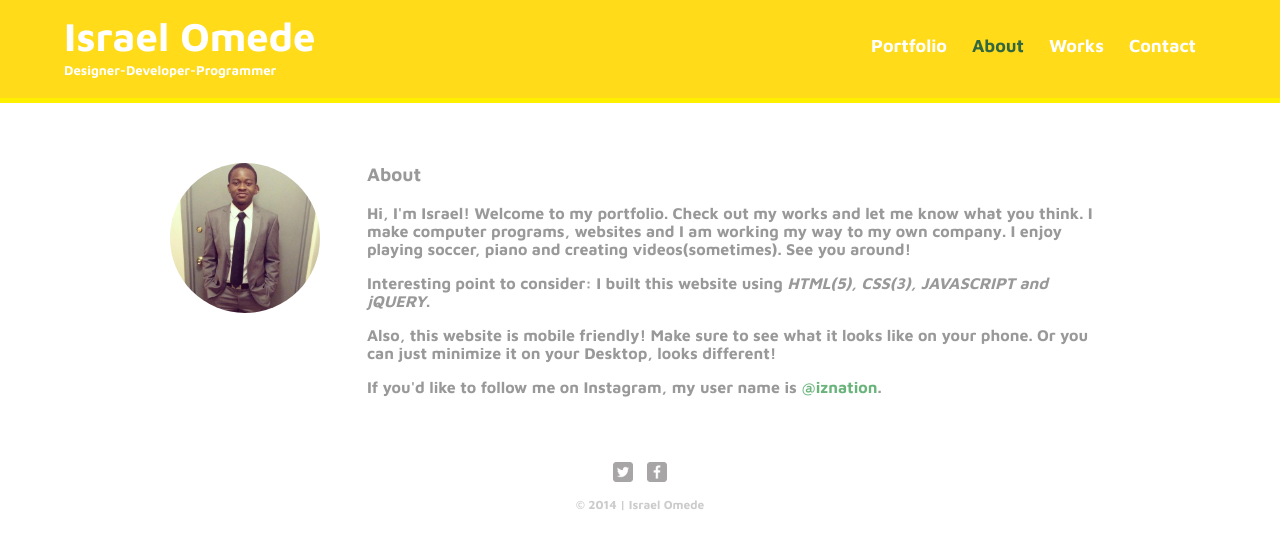
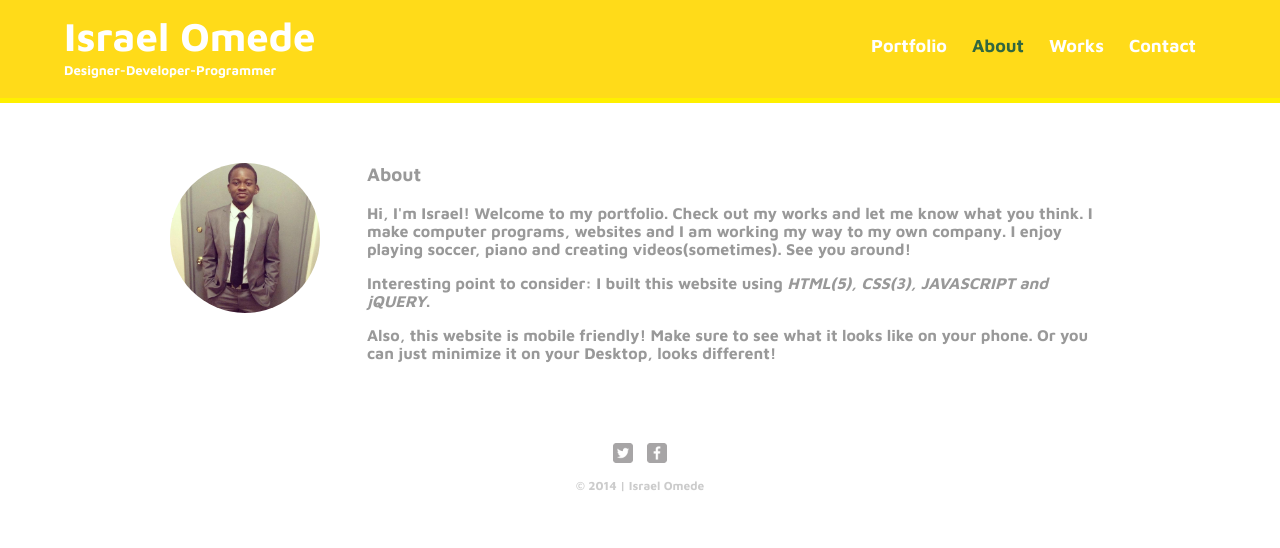
Before and after one commit to mromede/mromede.github.io, a plain HTML site: page about.html in a window 1280 px wide. Drawn offline with Linux system fonts and the light colour scheme.

Commit message:
Update about.html
Update

```diff
--- a/about.html
+++ b/about.html
@@ -34,7 +34,6 @@
             <p>Interesting point to consider: I built <b>this</b> website using <i>HTML(5), CSS(3), JAVASCRIPT and jQUERY</i>.</p>
 
 			<p>Also, this website is mobile friendly! Make sure to see what it looks like on your phone. Or you can just minimize it on your Desktop, looks different!</p>
-			<p>If you'd like to follow me on Instagram, my user name is <a href="http://instagram.com/iznation">@iznation</a>.</p>
        </section>
   <footer>
         <img src="twitter-wrap.png" alt="Twitter Logo" class="social-icon">
```
